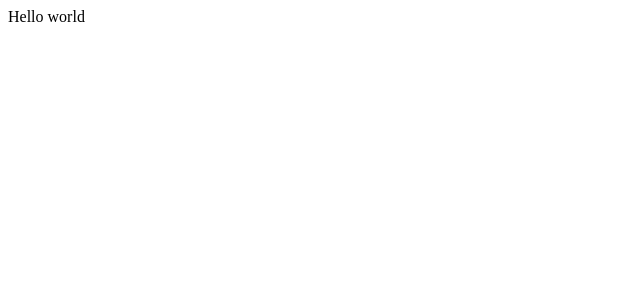
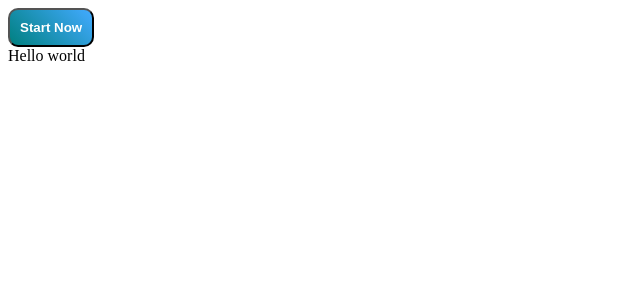
Before and after one commit to ckieverentineas/widget-optima, a React (Create React App) app: page / in a window 1280 px wide. Shown: the top 300 px of the page, without its empty margins (0-640 px from the left). Built offline with nearby package versions, Linux system fonts and the light colour scheme.

Commit message:
create component button

```diff
--- /dev/null
+++ b/src/components/button/button.tsx
@@ -0,0 +1,10 @@
+import './buttons.css'
+export default function Buttons(props: { name: String }) {
+    return(
+        <div>
+            <button>
+                {props.name}
+            </button>
+        </div>
+    )
+}
--- /dev/null
+++ b/src/components/button/buttons.css
@@ -0,0 +1,14 @@
+button {
+    border-radius: 10px;
+    color: white;
+    padding: 10px;
+    font-weight: bolder;
+    background: linear-gradient(45deg, teal, #42aaff);
+}
+
+button:hover {
+    background: linear-gradient(45deg, #42aaff, teal);
+}
+button:disabled {
+    background: grey;
+}
--- a/src/index.tsx
+++ b/src/index.tsx
@@ -1,10 +1,12 @@
 import React from 'react';
 import ReactDOM from 'react-dom';
 import App from './components/App/App';
+import Buttons from './components/button/button';
 
 
 ReactDOM.render(
   <React.StrictMode>
+    <Buttons name="Start Now"/>
     <App />
   </React.StrictMode>,
   document.getElementById('root')
```
